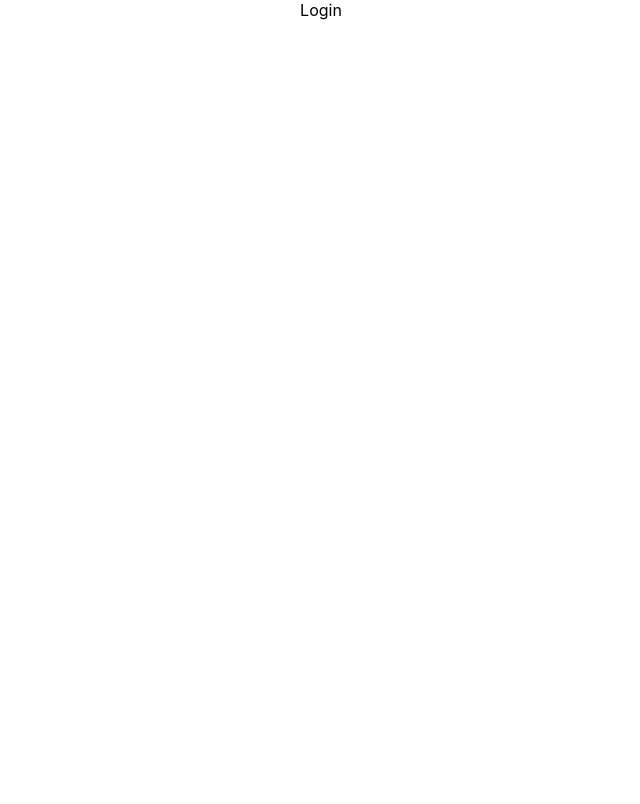
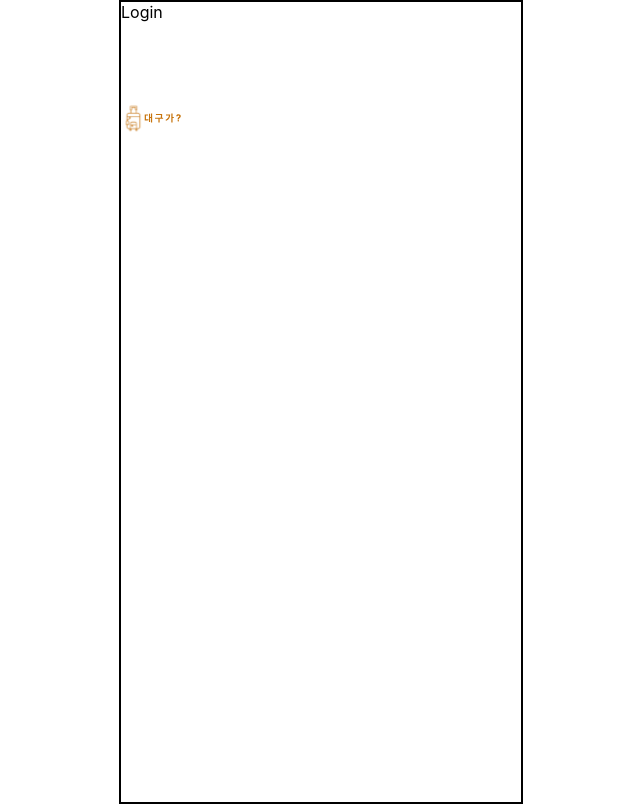
Before and after one commit to Daeguga/Front_Daeguga, a React (Create React App) app in the folder daegu/: page / in a window 1280 px wide. Shown: the whole page, without its empty margins (319-959 px from the left). Built offline with nearby package versions, Linux system fonts and the light colour scheme.

Commit message:
⚡️:: login

```diff
--- a/daegu/src/App.css
+++ b/daegu/src/App.css
@@ -36,3 +36,17 @@
     transform: rotate(360deg);
   }
 }
+
+.all {
+  display: flex;
+  justify-content: center;
+  align-items: center;
+  overflow: hidden;
+}
+
+.box {
+  height: 100vh;
+  aspect-ratio: 9/18;
+  background-color: white;
+  border: 2px solid black;
+}
--- a/daegu/src/App.js
+++ b/daegu/src/App.js
@@ -4,8 +4,10 @@ import Router from './Router';
 
 function App() {
   return (
-    <div className="App">
-      <Router />
+    <div className="all">
+      <div className="box">
+        <Router />
+      </div>
     </div>
   );
 }
--- a/daegu/src/Login/Login.jsx
+++ b/daegu/src/Login/Login.jsx
@@ -1,10 +1,14 @@
-import React from 'react'
-import './Login.styled'
+import React from "react";
+import * as L from "./Login.styled";
+import logo from "../assets/daegugalogo.svg";
 
 const Login = () => {
   return (
-    <div>Login</div>
-  )
-}
+    <>
+      <div>Login</div>
+      <L.logo img src={logo} />
+    </>
+  );
+};
 
 export default Login;
--- a/daegu/src/Login/Login.styled.js
+++ b/daegu/src/Login/Login.styled.js
@@ -1 +1,7 @@
 import styled from "styled-components";
+
+export const logo = styled.img`
+    margin-top: 5vw;
+    width: 5vw;
+    height: 5vw;
+`;
```
Also changed, not shown: daegu/src/assets/daegugalogo.svg (added), 1 other file (tests, documents, lock files or other folders).
